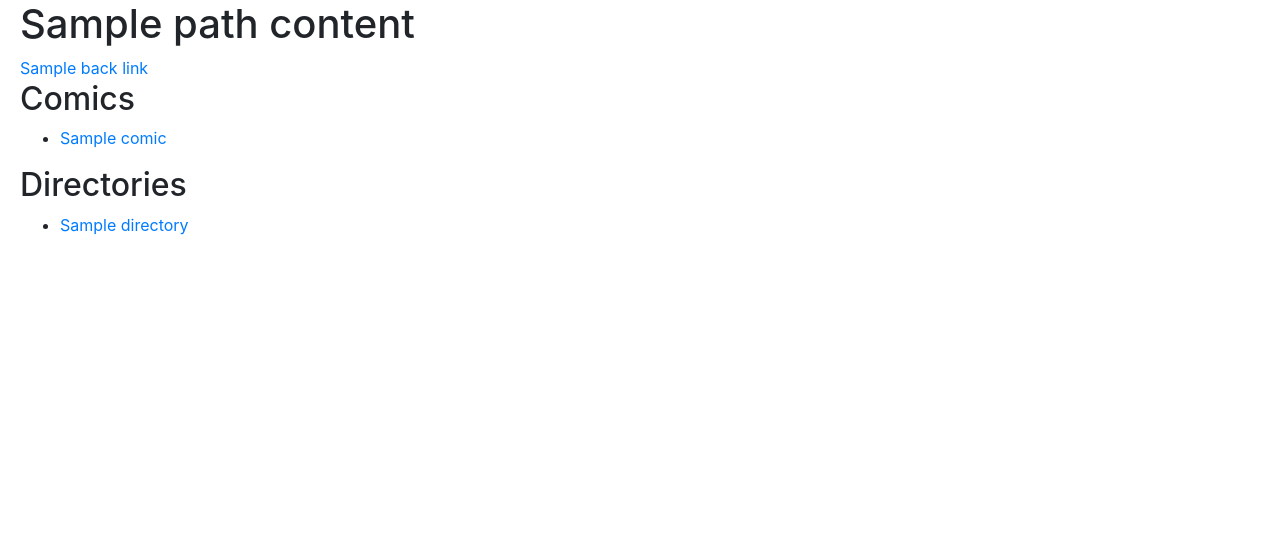
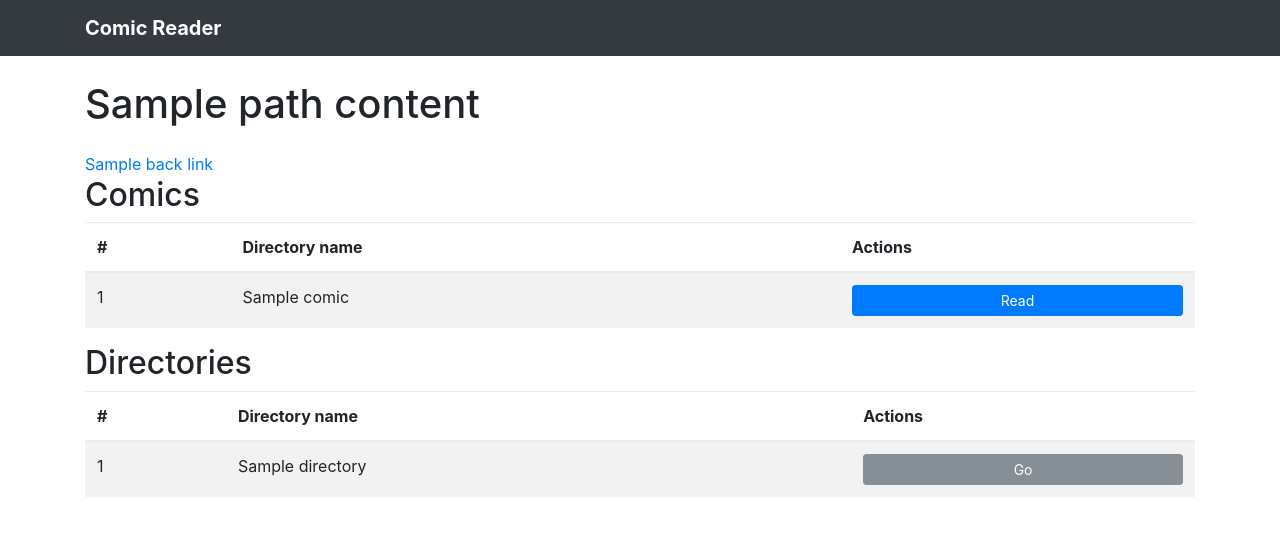
Before and after one commit to jgasteiz/comic-reader-home, a Django app: template templates/reader/directory_detail.html in a window 1280 px wide. Shown: the top 536 px of the page. Run offline with Django 3.2, Linux system fonts and the light colour scheme; the template is opened without the code that fills it: most values are stand-ins (such as "Sample title", 1, 10 or a date in 2020); style sheets or scripts are compiled from the project's sources; parts of the project's set-up code (start-up, migrations or seed data) failed here and were passed over; some libraries are stand-ins or nearby versions.

Commit message:
Use tables and bootstrap navbar

```diff
--- a/reader/views.py
+++ b/reader/views.py
@@ -14,13 +14,15 @@ def directory_detail(request, directory_path=None):
             directory_path = base64.decodebytes(bytes(directory_path, 'utf-8')).decode('utf-8')
         else:
             directory_path = settings.COMICS_ROOT
+
         directory_name = directory_path.split('/')[-1]
         path_contents = get_path_contents(directory_path, directory_name)
         return render(
             request,
             template_name='reader/directory_detail.html',
             context={
-                'path_contents': path_contents
+                'path_contents': path_contents,
+                'is_root': directory_path == settings.COMICS_ROOT
             }
         )
     # TODO: A /favicon.ico request keeps causing KeyErrors, fix it.
--- a/static/css/styles.css
+++ b/static/css/styles.css
@@ -1,24 +1,18 @@
-body {
-    padding: 0 20px;
-}
-
 body.reader-mode {
     background: #000;
     margin: 0 auto;
 }
 
-a:visited {
-    color: #800080;
+h1 {
+    margin-bottom: 24px;
 }
 
-.comic-list li,
-.directory-list li {
-    margin: 0 0 6px;
+.navbar {
+    margin-bottom: 24px;
 }
 
 /* Reader component */
 .reader {
-    margin: 0 -20px;
     padding-bottom: 60px;
 }
 .reader--standard-view {
--- a/templates/reader/directory_detail.html
+++ b/templates/reader/directory_detail.html
@@ -1,7 +1,19 @@
 {% extends 'reader/base.html' %}
 
 {% block content %}
+
+    <header class="navbar navbar-dark bg-dark sticky-top">
+        <div class="container d-flex justify-content-between">
+            <a href="/" class="navbar-brand d-flex align-items-center">
+                <strong>Comic Reader</strong>
+            </a>
+        </div>
+    </header>
+
+    <div class="container">
+        {% if not is_root %}
             <h1>{{ path_contents.name }}</h1>
+        {% endif %}
 
         {% if path_contents.back_link %}
             <div>
@@ -11,24 +23,70 @@
 
         {% if path_contents.comics %}
             <h2>Comics</h2>
-        <ul class="comic-list">
+
+            <table class="table table-striped">
+                <thead>
+                    <tr>
+                        <th scope="col">#</th>
+                        <th scope="col">Directory name</th>
+                        <th scope="col">Actions</th>
+                    </tr>
+                </thead>
+                <tbody>
                 {% for comic in path_contents.comics %}
-            <li>
-                <a target="_blank" href="{% url 'reader:comic_detail' comic.path 0 %}">{{ comic.name }}</a>
-            </li>
+                    <tr>
+                        <td>
+                            {{ forloop.counter }}
+                        </td>
+                        <td>
+                            {{ comic.name }}
+                        </td>
+                        <td>
+                            <a class="btn btn-primary btn-sm btn-block"
+                               href="{% url 'reader:comic_detail' comic.path 0 %}"
+                               target="_blank"
+                            >
+                                Read
+                            </a>
+                        </td>
+                    </tr>
                 {% endfor %}
-        </ul>
+                </tbody>
+            </table>
         {% endif %}
 
         {% if path_contents.children %}
             <h2>Directories</h2>
-        <ul class="directory-list">
+            <table class="table table-striped">
+                <thead>
+                    <tr>
+                        <th scope="col">#</th>
+                        <th scope="col">Directory name</th>
+                        <th scope="col">Actions</th>
+                    </tr>
+                </thead>
+                <tbody>
                 {% for directory in path_contents.children %}
-            <li>
-                <a href="{% url 'reader:directory_detail' directory.path %}">{{ directory.name }}</a>
-            </li>
+                    <tr>
+                        <td>
+                            {{ forloop.counter }}
+                        </td>
+                        <td>
+                            {{ directory.name }}
+                        </td>
+                        <td>
+                            <a class="btn btn-secondary btn-sm btn-block"
+                               href="{% url 'reader:directory_detail' directory.path %}"
+                            >
+                                Go
+                            </a>
+                        </td>
+                    </tr>
                 {% endfor %}
-        </ul>
+                </tbody>
+            </table>
         {% endif %}
 
+    </div>
+
 {% endblock %}
```
Lines whose indentation alone changed are shown as unchanged.
